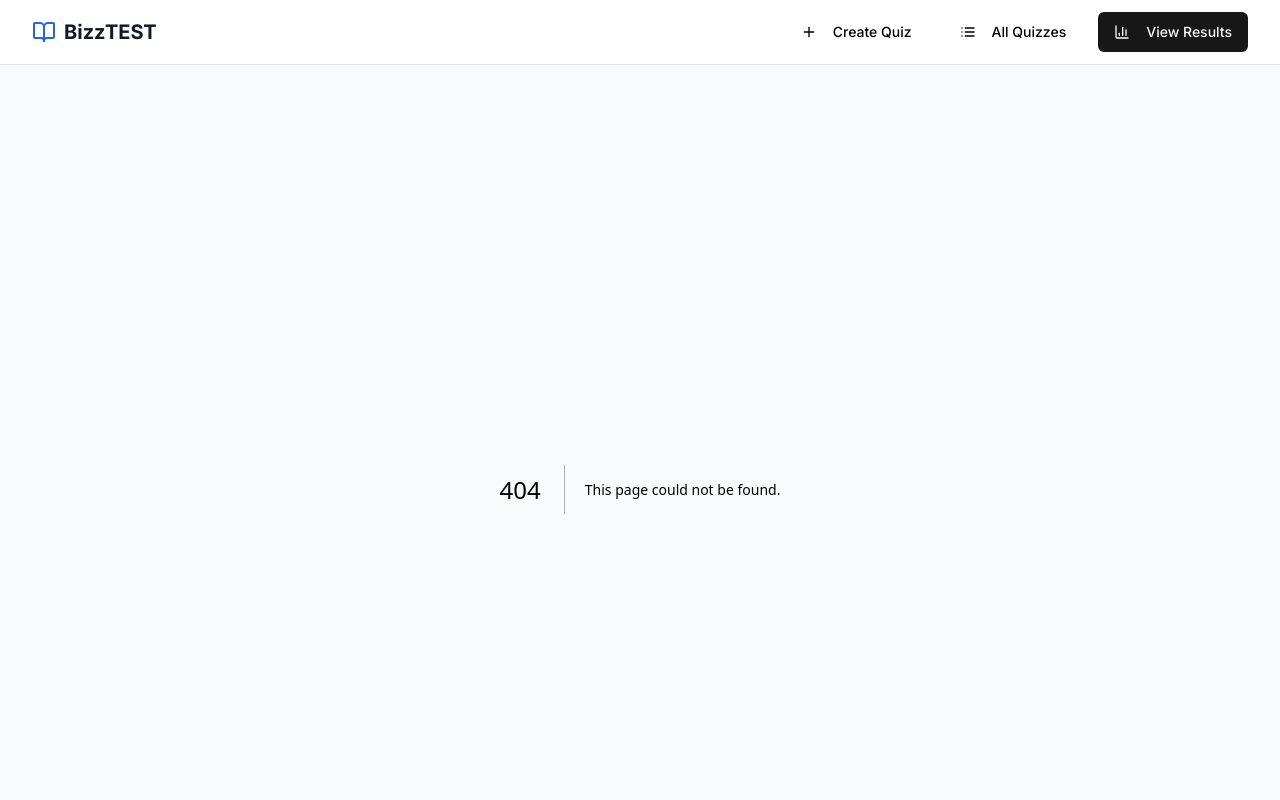
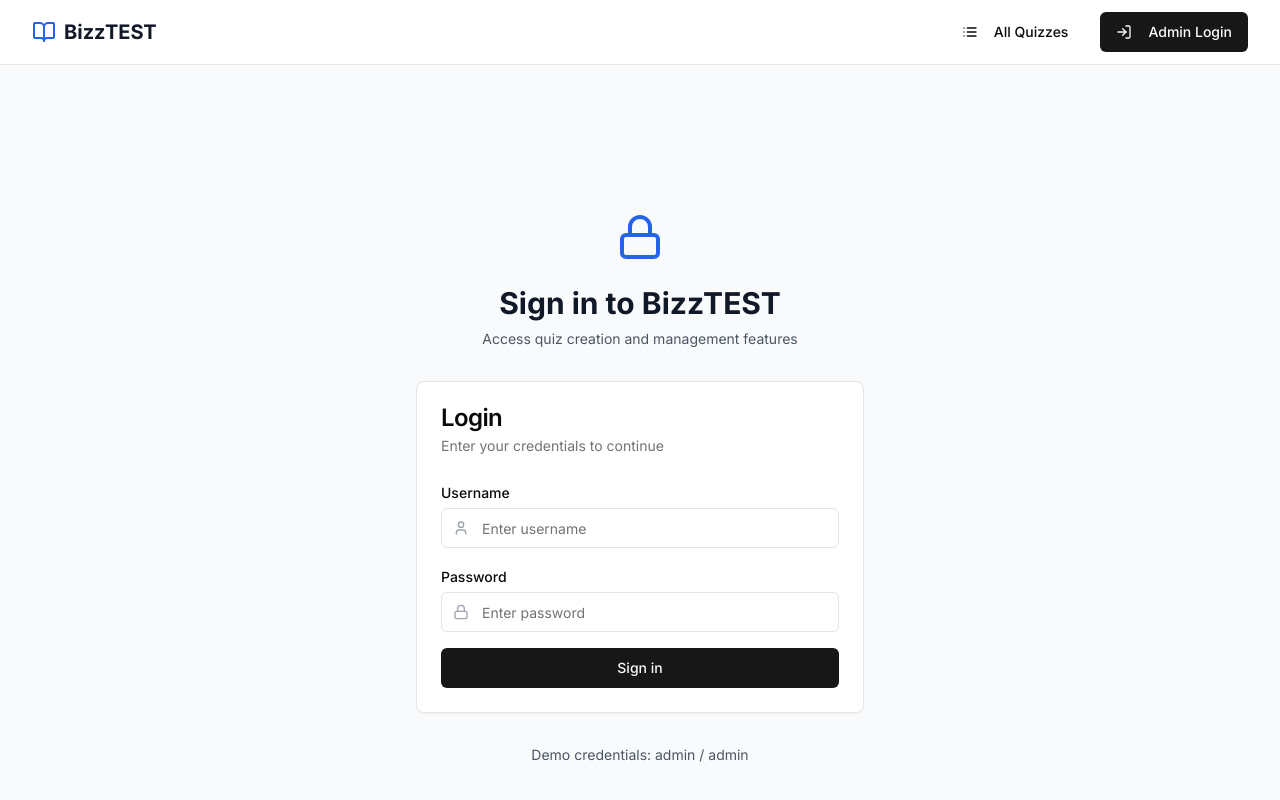
Before and after one commit to BizzNEST/BizzTEST, a Next.js app: page /login in a window 1280 px wide. Before the commit this address had no page. Shown: the top 800 px of the page. Built offline with nearby package versions, Linux system fonts and the light colour scheme.

Commit message:
feat: insecure login

```diff
--- a/app/create-quiz/page.tsx
+++ b/app/create-quiz/page.tsx
@@ -1,7 +1,30 @@
 "use client"
 
+import { useAuth } from "@/hooks/use-auth"
+import { Loader2 } from "lucide-react"
 import Component from "../../quiz-creator"
 
 export default function Page() {
+  const { isAuthenticated, requireAuth } = useAuth()
+
+  requireAuth()
+
+  // Show loading while checking authentication
+  if (isAuthenticated === null) {
+    return (
+      <div className="flex items-center justify-center min-h-[50vh]">
+        <div className="text-center">
+          <Loader2 className="h-8 w-8 animate-spin mx-auto mb-4" />
+          <p>Loading...</p>
+        </div>
+      </div>
+    )
+  }
+
+  // Don't render the component if not authenticated (redirect will happen)
+  if (!isAuthenticated) {
+    return null
+  }
+
   return <Component />
 }
--- /dev/null
+++ b/app/login/page.tsx
@@ -0,0 +1,112 @@
+"use client"
+
+import { useState } from "react"
+import { useRouter } from "next/navigation"
+import { Button } from "@/components/ui/button"
+import { Card, CardContent, CardDescription, CardHeader, CardTitle } from "@/components/ui/card"
+import { Input } from "@/components/ui/input"
+import { Label } from "@/components/ui/label"
+import { Alert, AlertDescription } from "@/components/ui/alert"
+import { Lock, User } from "lucide-react"
+
+export default function LoginPage() {
+  const router = useRouter()
+  const [username, setUsername] = useState("")
+  const [password, setPassword] = useState("")
+  const [error, setError] = useState("")
+  const [isLoading, setIsLoading] = useState(false)
+
+  const handleLogin = async (e: React.FormEvent) => {
+    e.preventDefault()
+    setIsLoading(true)
+    setError("")
+
+    // Simulate a brief loading state for better UX
+    await new Promise(resolve => setTimeout(resolve, 500))
+
+    if (username === "admin" && password === "admin") {
+      localStorage.setItem("authenticated", "true")
+      router.push("/create-quiz")
+    } else {
+      setError("Invalid username or password")
+    }
+
+    setIsLoading(false)
+  }
+
+  return (
+    <div className="min-h-screen flex items-center justify-center bg-gray-50 py-12 px-4 sm:px-6 lg:px-8">
+      <div className="max-w-md w-full space-y-8">
+        <div className="text-center">
+          <Lock className="mx-auto h-12 w-12 text-blue-600" />
+          <h2 className="mt-6 text-3xl font-bold text-gray-900">Sign in to BizzTEST</h2>
+          <p className="mt-2 text-sm text-gray-600">
+            Access quiz creation and management features
+          </p>
+        </div>
+
+        <Card>
+          <CardHeader>
+            <CardTitle>Login</CardTitle>
+            <CardDescription>
+              Enter your credentials to continue
+            </CardDescription>
+          </CardHeader>
+          <CardContent>
+            <form onSubmit={handleLogin} className="space-y-4">
+              <div>
+                <Label htmlFor="username">Username</Label>
+                <div className="relative mt-1">
+                  <User className="absolute left-3 top-3 h-4 w-4 text-gray-400" />
+                  <Input
+                    id="username"
+                    type="text"
+                    value={username}
+                    onChange={(e) => setUsername(e.target.value)}
+                    className="pl-10"
+                    placeholder="Enter username"
+                    required
+                  />
+                </div>
+              </div>
+
+              <div>
+                <Label htmlFor="password">Password</Label>
+                <div className="relative mt-1">
+                  <Lock className="absolute left-3 top-3 h-4 w-4 text-gray-400" />
+                  <Input
+                    id="password"
+                    type="password"
+                    value={password}
+                    onChange={(e) => setPassword(e.target.value)}
+                    className="pl-10"
+                    placeholder="Enter password"
+                    required
+                  />
+                </div>
+              </div>
+
+              {error && (
+                <Alert variant="destructive">
+                  <AlertDescription>{error}</AlertDescription>
+                </Alert>
+              )}
+
+              <Button
+                type="submit"
+                className="w-full"
+                disabled={isLoading}
+              >
+                {isLoading ? "Signing in..." : "Sign in"}
+              </Button>
+            </form>
+          </CardContent>
+        </Card>
+
+        <div className="text-center text-sm text-gray-600">
+          <p>Demo credentials: admin / admin</p>
+        </div>
+      </div>
+    </div>
+  )
+}
--- a/app/quizzes/page.tsx
+++ b/app/quizzes/page.tsx
@@ -104,13 +104,7 @@ export default function QuizzesPage() {
           <CardContent className="p-8 text-center">
             <BookOpen className="h-16 w-16 text-muted-foreground mx-auto mb-4" />
             <h3 className="text-lg font-semibold mb-2">No quizzes yet</h3>
-            <p className="text-muted-foreground mb-4">Create your first quiz to get started</p>
-            <Link href="/create">
-              <Button>
-                <Plus className="h-4 w-4 mr-2" />
-                Create Quiz
-              </Button>
-            </Link>
+            <p className="text-muted-foreground mb-4">Come back later!</p>
           </CardContent>
         </Card>
       ) : (
--- a/app/results/page.tsx
+++ b/app/results/page.tsx
@@ -1,7 +1,30 @@
 "use client"
 
+import { useAuth } from "@/hooks/use-auth"
+import { Loader2 } from "lucide-react"
 import QuizResults from "../../quiz-results"
 
 export default function ResultsPage() {
+  const { isAuthenticated, requireAuth } = useAuth()
+
+  requireAuth()
+
+  // Show loading while checking authentication
+  if (isAuthenticated === null) {
+    return (
+      <div className="flex items-center justify-center min-h-[50vh]">
+        <div className="text-center">
+          <Loader2 className="h-8 w-8 animate-spin mx-auto mb-4" />
+          <p>Loading...</p>
+        </div>
+      </div>
+    )
+  }
+
+  // Don't render the component if not authenticated (redirect will happen)
+  if (!isAuthenticated) {
+    return null
+  }
+
   return <QuizResults />
 }
--- a/components/navbar.tsx
+++ b/components/navbar.tsx
@@ -1,10 +1,13 @@
 "use client"
 
 import { Button } from "@/components/ui/button"
-import { BookOpen, Plus, BarChart3, List } from "lucide-react"
+import { BookOpen, Plus, BarChart3, List, LogIn, LogOut } from "lucide-react"
 import Link from "next/link"
+import { useAuth } from "@/hooks/use-auth"
 
 export function Navbar() {
+  const { isAuthenticated, logout } = useAuth()
+
   return (
     <nav className="border-b bg-white/95 backdrop-blur supports-[backdrop-filter]:bg-white/60">
       <div className="max-w-7xl mx-auto px-4 sm:px-6 lg:px-8">
@@ -17,24 +20,43 @@ export function Navbar() {
           </div>
 
           <div className="flex items-center space-x-4">
+            {isAuthenticated && (
+              <>
                 <Link href="/create-quiz">
                   <Button variant="ghost">
                     <Plus className="h-4 w-4 mr-2" />
                     Create Quiz
                   </Button>
                 </Link>
+                <Link href="/results">
+                  <Button variant="ghost">
+                    <BarChart3 className="h-4 w-4 mr-2" />
+                    View Results
+                  </Button>
+                </Link>
+              </>
+            )}
+
             <Link href="/quizzes">
               <Button variant="ghost">
                 <List className="h-4 w-4 mr-2" />
                 All Quizzes
               </Button>
             </Link>
-            <Link href="/results">
+
+            {isAuthenticated ? (
+              <Button onClick={logout} variant="outline">
+                <LogOut className="h-4 w-4 mr-2" />
+                Logout
+              </Button>
+            ) : (
+              <Link href="/login">
                 <Button>
-                <BarChart3 className="h-4 w-4 mr-2" />
-                View Results
+                  <LogIn className="h-4 w-4 mr-2" />
+                  Admin Login
                 </Button>
               </Link>
+            )}
           </div>
         </div>
       </div>
--- /dev/null
+++ b/hooks/use-auth.tsx
@@ -0,0 +1,51 @@
+"use client"
+
+import { useState, useEffect } from "react"
+import { useRouter } from "next/navigation"
+
+export function useAuth() {
+  const [isAuthenticated, setIsAuthenticated] = useState<boolean | null>(null)
+  const router = useRouter()
+
+  useEffect(() => {
+    const checkAuth = () => {
+      const auth = localStorage.getItem("authenticated")
+      setIsAuthenticated(auth === "true")
+    }
+
+    checkAuth()
+
+    // Listen for storage changes (in case user logs out in another tab)
+    window.addEventListener("storage", checkAuth)
+
+    return () => {
+      window.removeEventListener("storage", checkAuth)
+    }
+  }, [])
+
+  const login = () => {
+    localStorage.setItem("authenticated", "true")
+    setIsAuthenticated(true)
+  }
+
+  const logout = () => {
+    localStorage.removeItem("authenticated")
+    setIsAuthenticated(false)
+    router.push("/login")
+  }
+
+  const requireAuth = (redirectTo = "/login") => {
+    useEffect(() => {
+      if (isAuthenticated === false) {
+        router.push(redirectTo)
+      }
+    }, [isAuthenticated, redirectTo])
+  }
+
+  return {
+    isAuthenticated,
+    login,
+    logout,
+    requireAuth
+  }
+}
```
Lines whose indentation alone changed are shown as unchanged.
